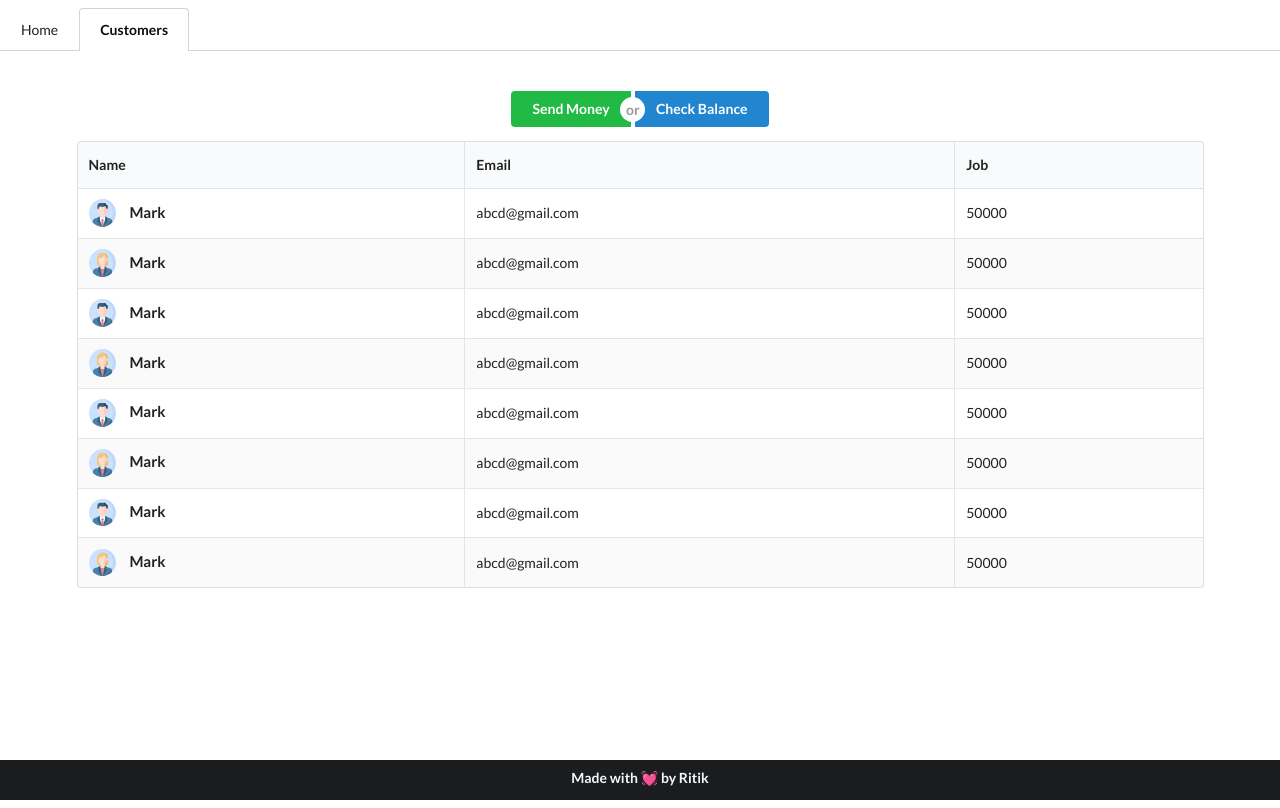
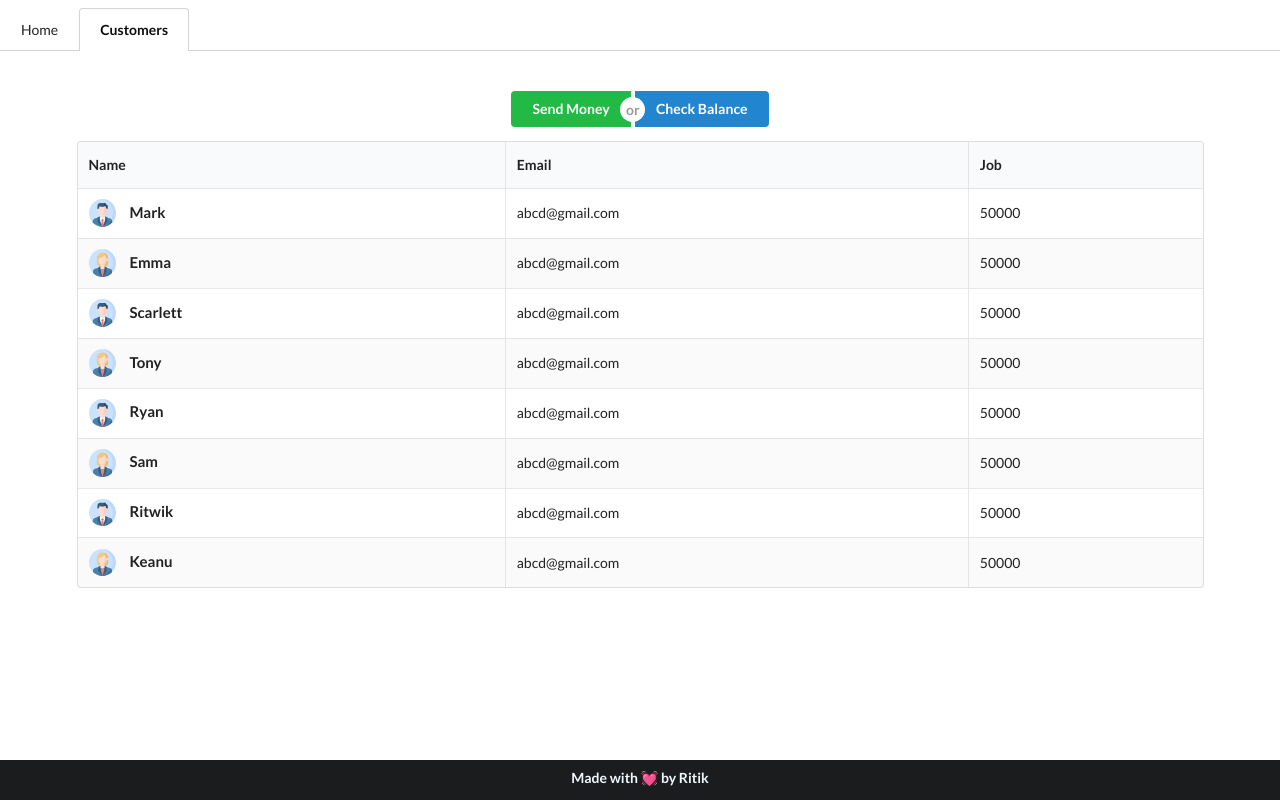
Before and after one commit to ritik307/sparkfoundationBank, a plain HTML site: page customers.html in a window 1280 px wide. Drawn offline with nearby package versions, Linux system fonts and the light colour scheme.

Commit message:
made new users

```diff
--- a/customers.html
+++ b/customers.html
@@ -51,7 +51,7 @@
             <h1 class="ui center aligned icon header">
               <img src="images/profile/male.svg">
               <br>
-              Hello Alex
+              Hello Ritik
             </h1>
             <div>
               <h3>Current Balance: ₹<span id="total">0</span></h3>
@@ -95,98 +95,98 @@
                     </h4>
                 </td>
                 <td >abcd@gmail.com</td>
-                <td id="user1">50000</td>
+                <td id="Mark">50000</td>
               </tr>
               <tr>
                 <td data-label="Name">
                     <h4 class="ui image header">
                         <img src="./images/profile/female.svg" class="ui mini rounded image">
                         <div class="content">
-                          Mark
+                          Emma
                         </div>
                       </div>
                     </h4>
                 </td>
                 <td data-label="Email">abcd@gmail.com</td>
-                <td id="user2" data-label="Job">50000</td>
+                <td id="Emma" data-label="Job">50000</td>
               </tr>
               <tr>
                 <td data-label="Name">
                     <h4 class="ui image header">
                         <img src="./images/profile/male.svg" class="ui mini rounded image">
                         <div class="content">
-                          Mark
+                          Scarlett
                         </div>
                       </div>
                     </h4>
                 </td>
                 <td data-label="Email">abcd@gmail.com</td>
-                <td id="user3" data-label="Job">50000</td>
+                <td id="Scarlett" data-label="Job">50000</td>
               </tr>
               <tr>
                 <td data-label="Name">
                     <h4 class="ui image header">
                         <img src="./images/profile/female.svg" class="ui mini rounded image">
                         <div class="content">
-                          Mark
+                          Tony
                         </div>
                       </div>
                     </h4>
                 </td>
                 <td data-label="Email">abcd@gmail.com</td>
-                <td id="user4" data-label="Job">50000</td>
+                <td id="Tony" data-label="Job">50000</td>
               </tr>
               <tr>
                 <td data-label="Name">
                     <h4 class="ui image header">
                         <img src="./images/profile/male.svg" class="ui mini rounded image">
                         <div class="content">
-                          Mark
+                          Ryan
                         </div>
                       </div>
                     </h4>
                 </td>
                 <td data-label="Email">abcd@gmail.com</td>
-                <td id="user5" data-label="Job">50000</td>
+                <td id="Ryan" data-label="Job">50000</td>
               </tr>
               <tr>
                 <td data-label="Name">
                     <h4 class="ui image header">
                         <img src="./images/profile/female.svg" class="ui mini rounded image">
                         <div class="content">
-                          Mark
+                          Sam
                         </div>
                       </div>
                     </h4>
                 </td>
                 <td data-label="Email">abcd@gmail.com</td>
-                <td id="user6" data-label="Job">50000</td>
+                <td id="Sam" data-label="Job">50000</td>
               </tr>
               <tr>
                 <td data-label="Name">
                     <h4 class="ui image header">
                         <img src="./images/profile/male.svg" class="ui mini rounded image">
                         <div class="content">
-                          Mark
+                          Ritwik
                         </div>
                       </div>
                     </h4>
                 </td>
                 <td data-label="Email">abcd@gmail.com</td>
-                <td id="user7" data-label="Job">50000</td>
+                <td id="Ritwik" data-label="Job">50000</td>
               </tr>
               <tr>
                 <td data-label="Name">
                     <h4 class="ui image header">
                         <img src="./images/profile/female.svg" class="ui mini rounded image">
                         <div class="content">
-                          Mark
+                          Keanu
                         </div>
                       </div>
                     </h4>
                 </td>
                 <td data-label="Email">abcd@gmail.com</td>
-                <td id="user8" data-label="Job">50000</td>
+                <td id="Keanu" data-label="Job">50000</td>
               </tr>
             </tbody>
           </table>
```
